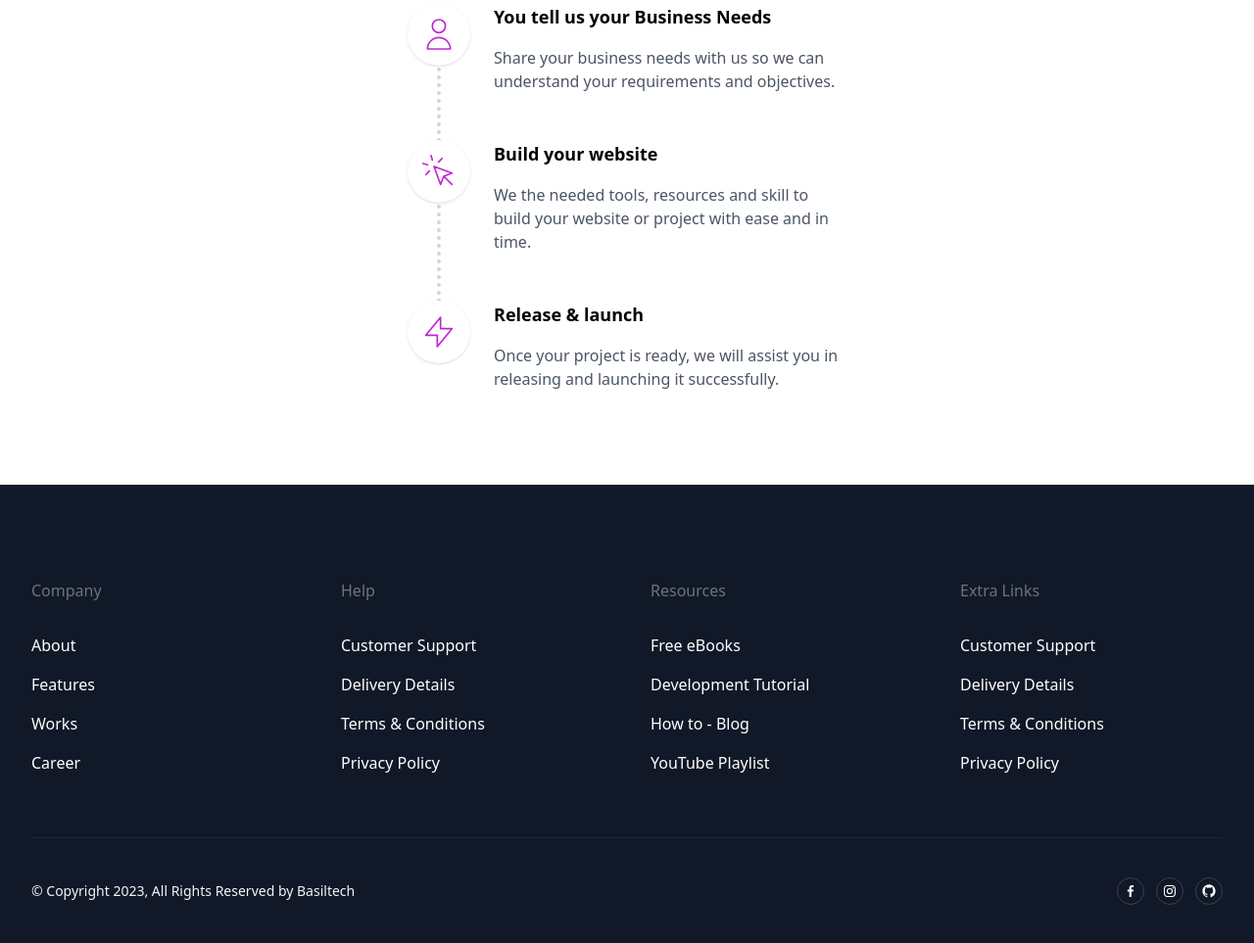
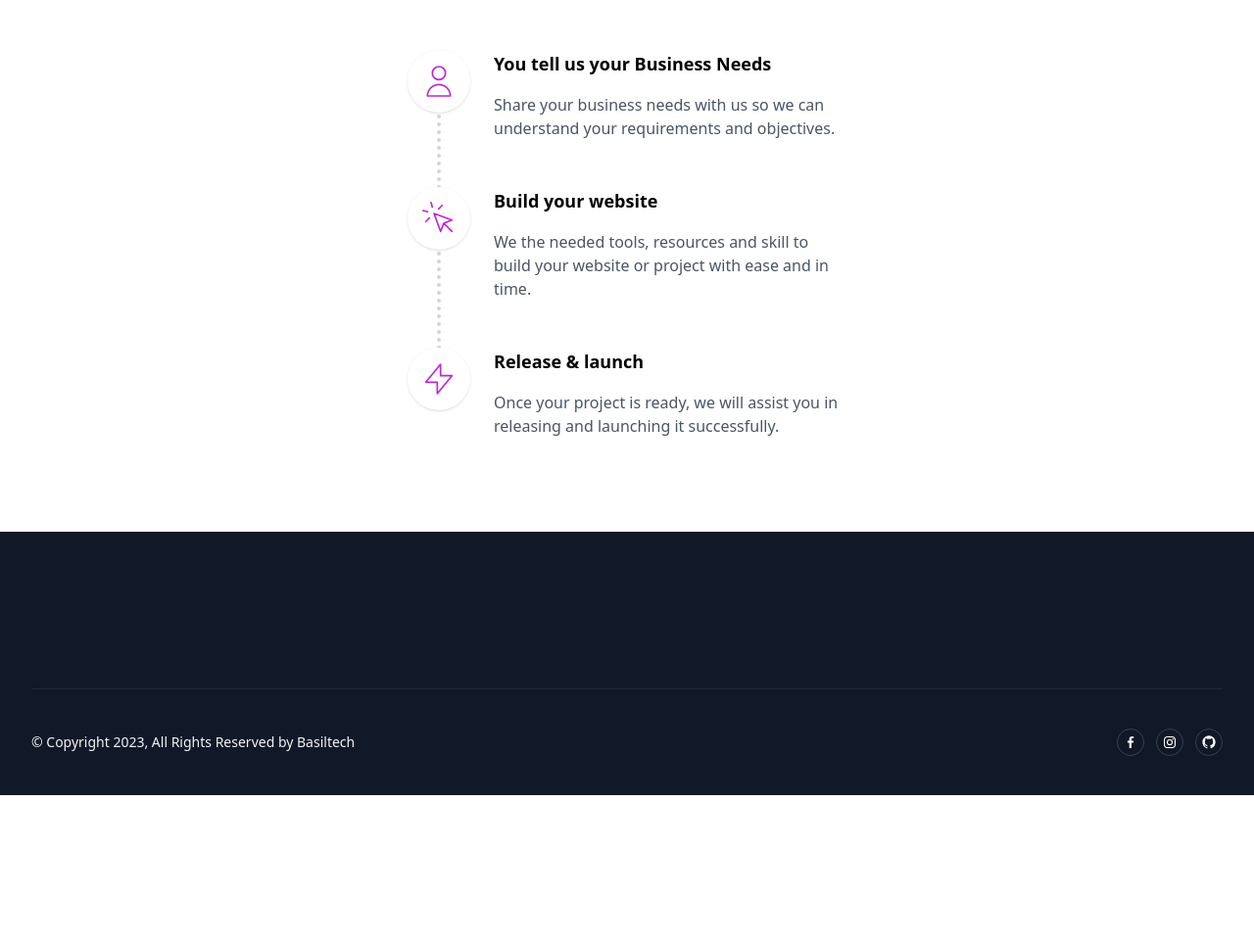
Before and after one commit to BasilMwila/Basil_portfolio, a plain HTML site: page index.html in a window 1280 px wide. Shown: the part 939-1902 px from the top of the page at 98% size. After the commit the page ends 1751 px from the top, so only its background shows below. Drawn offline with nearby package versions, Linux system fonts and the light colour scheme.

Commit message:
third commit

```diff
--- a/index.html
+++ b/index.html
@@ -60,7 +60,7 @@
 <section class="py-10 bg-white sm:py-16 lg:py-24">
     <div class="px-4 mx-auto max-w-7xl sm:px-6 lg:px-8">
         <div class="max-w-2xl mx-auto text-center">
-            <h2 class="text-3xl font-bold leading-tight text-black sm:text-4xl lg:text-5xl">How do we create success</h2>
+            <h2 class="text-3xl font-bold leading-tight text-black sm:text-4xl lg:text-5xl">How do we create your success?</h2>
             <p class="max-w-lg mx-auto mt-4 text-base leading-relaxed text-gray-600">We are dedicated to helping you achieve your goals and create a successful online presence. Our process involves the following steps:</p>
         </div>
 
@@ -110,83 +110,6 @@
 
 <section class="py-10 bg-gray-900 sm:pt-16 lg:pt-24">
     <div class="px-4 mx-auto sm:px-6 lg:px-8 max-w-7xl">
-        <div class="grid grid-cols-2 gap-x-5 gap-y-12 md:grid-cols-4 md:gap-x-12">
-            <div>
-                <p class="text-base text-gray-500">Company</p>
-
-                <ul class="mt-8 space-y-4">
-                    <li>
-                        <a href="#" title="" class="text-base text-white transition-all duration-200 hover:text-opacity-80 focus:text-opacity-80"> About </a>
-                    </li>
-                    <li>
-                        <a href="#" title="" class="text-base text-white transition-all duration-200 hover:text-opacity-80 focus:text-opacity-80"> Features </a>
-                    </li>
-                    <li>
-                        <a href="#" title="" class="text-base text-white transition-all duration-200 hover:text-opacity-80 focus:text-opacity-80"> Works </a>
-                    </li>
-                    <li>
-                        <a href="#" title="" class="text-base text-white transition-all duration-200 hover:text-opacity-80 focus:text-opacity-80"> Career </a>
-                    </li>
-                </ul>
-            </div>
-
-            <div>
-                <p class="text-base text-gray-500">Help</p>
-
-                <ul class="mt-8 space-y-4">
-                    <li>
-                        <a href="#" title="" class="text-base text-white transition-all duration-200 hover:text-opacity-80 focus:text-opacity-80"> Customer Support </a>
-                    </li>
-                    <li>
-                        <a href="#" title="" class="text-base text-white transition-all duration-200 hover:text-opacity-80 focus:text-opacity-80"> Delivery Details </a>
-                    </li>
-                    <li>
-                        <a href="#" title="" class="text-base text-white transition-all duration-200 hover:text-opacity-80 focus:text-opacity-80"> Terms & Conditions </a>
-                    </li>
-                    <li>
-                        <a href="#" title="" class="text-base text-white transition-all duration-200 hover:text-opacity-80 focus:text-opacity-80"> Privacy Policy </a>
-                    </li>
-                </ul>
-            </div>
-
-            <div>
-                <p class="text-base text-gray-500">Resources</p>
-
-                <ul class="mt-8 space-y-4">
-                    <li>
-                        <a href="#" title="" class="text-base text-white transition-all duration-200 hover:text-opacity-80 focus:text-opacity-80"> Free eBooks </a>
-                    </li>
-                    <li>
-                        <a href="#" title="" class="text-base text-white transition-all duration-200 hover:text-opacity-80 focus:text-opacity-80"> Development Tutorial </a>
-                    </li>
-                    <li>
-                        <a href="#" title="" class="text-base text-white transition-all duration-200 hover:text-opacity-80 focus:text-opacity-80"> How to - Blog </a>
-                    </li>
-                    <li>
-                        <a href="#" title="" class="text-base text-white transition-all duration-200 hover:text-opacity-80 focus:text-opacity-80"> YouTube Playlist </a>
-                    </li>
-                </ul>
-            </div>
-
-            <div>
-                <p class="text-base text-gray-500">Extra Links</p>
-
-                <ul class="mt-8 space-y-4">
-                    <li>
-                        <a href="#" title="" class="text-base text-white transition-all duration-200 hover:text-opacity-80 focus:text-opacity-80"> Customer Support </a>
-                    </li>
-                    <li>
-                        <a href="#" title="" class="text-base text-white transition-all duration-200 hover:text-opacity-80 focus:text-opacity-80"> Delivery Details </a>
-                    </li>
-                    <li>
-                        <a href="#" title="" class="text-base text-white transition-all duration-200 hover:text-opacity-80 focus:text-opacity-80"> Terms & Conditions </a>
-                    </li>
-                    <li>
-                        <a href="#" title="" class="text-base text-white transition-all duration-200 hover:text-opacity-80 focus:text-opacity-80"> Privacy Policy </a>
-                    </li>
-                </ul>
-            </div>
-        </div>
 
         <hr class="mt-16 mb-10 border-gray-800" />
 
```
